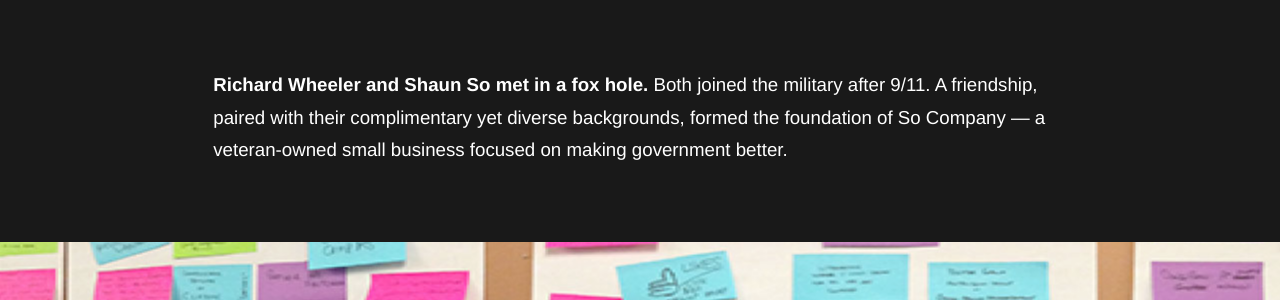
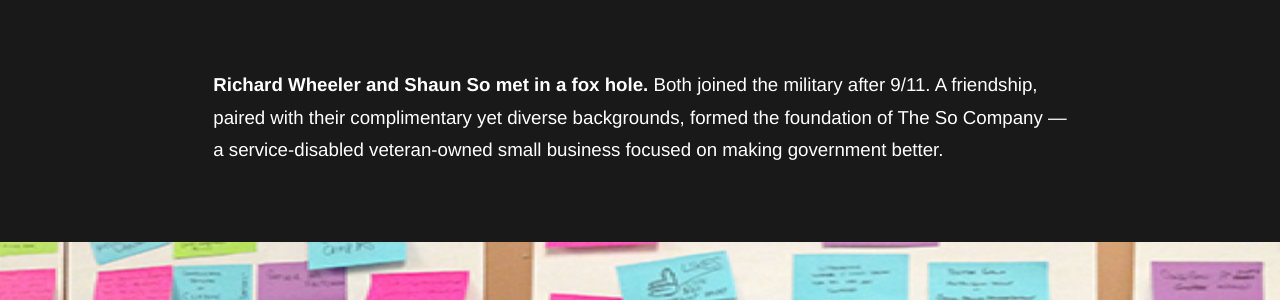
Before and after one commit to thesocompany/thesocompany.github.io, a Jekyll site: the page built from index.html, in a window 1280 px wide. Shown: the part 188-488 px from the top of the page. Built offline with Jekyll 4.4.1, drawn with Linux system fonts in a browser that asks for light colours.

Commit message:
Update index.html

```diff
--- a/index.html
+++ b/index.html
@@ -7,7 +7,7 @@
   <div class="hero">
     <div class="row">
       <div class="small-12 medium-10 medium-centered columns">
-        <p><b>Richard Wheeler and Shaun So met in a fox hole.</b> Both joined the military after 9/11. A friendship, paired with their complimentary yet diverse backgrounds, formed the foundation of So Company ­— a veteran-owned small business focused on making government better.</p>
+        <p><b>Richard Wheeler and Shaun So met in a fox hole.</b> Both joined the military after 9/11. A friendship, paired with their complimentary yet diverse backgrounds, formed the foundation of The So Company ­— a service-disabled veteran-owned small business focused on making government better.</p>
       </div>
     </div>
   </div>
```
